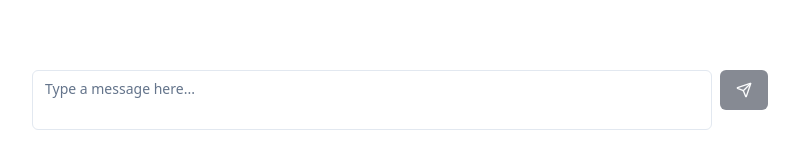
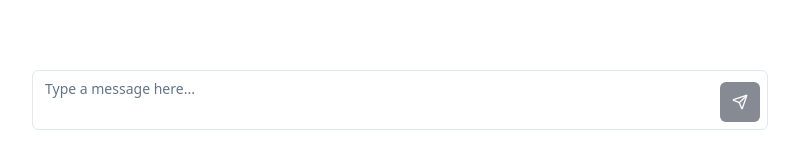
Before and after one commit to aminebizid/flowy-dialogue-stream, a React (Vite) app: page / in a window 1280 px wide. Shown: the part 654-797 px from the top of the page, without its empty margins (240-1039 px from the left). Built offline with nearby package versions, Linux system fonts and the light colour scheme.

Commit message:
Update button position in textarea
Adjusted the position of the button in the textarea component to be located at the bottom right.
[skip gpt_engineer]

```diff
--- a/src/components/ChatInput.tsx
+++ b/src/components/ChatInput.tsx
@@ -29,17 +29,22 @@ export const ChatInput = ({ onSend, disabled }: ChatInputProps) => {
   };
 
   return (
-    <form onSubmit={handleSubmit} className="flex gap-2">
+    <form onSubmit={handleSubmit} className="relative">
       <Textarea
         value={message}
         onChange={(e) => setMessage(e.target.value)}
         onKeyDown={handleKeyDown}
         placeholder="Type a message here..."
         disabled={disabled}
-        className="flex-1 min-h-[60px] max-h-[200px] resize-none"
+        className="flex-1 min-h-[60px] max-h-[200px] resize-none pr-12"
         rows={1}
       />
-      <Button type="submit" disabled={disabled || !message.trim()}>
+      <Button
+        type="submit"
+        disabled={disabled || !message.trim()}
+        size="icon"
+        className="absolute bottom-2 right-2"
+      >
         <Send className="h-4 w-4" />
       </Button>
     </form>
```
